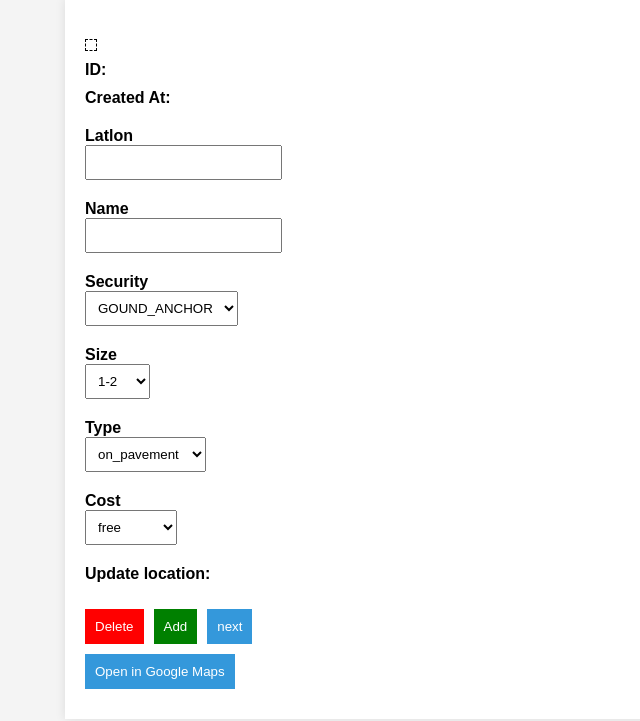
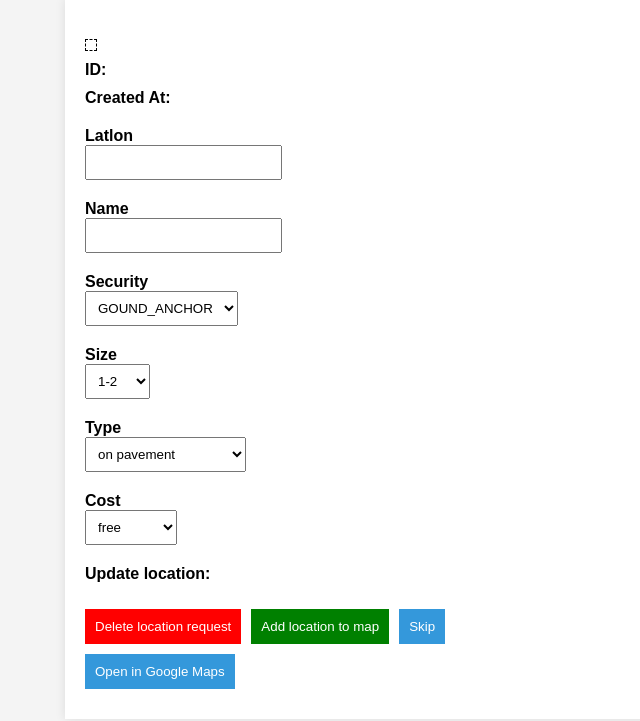
Before and after one commit to talieScript/location-request-checker, a website: page public/index.html in a window 1280 px wide. Both pictures are taken after a click on the button "Start". Shown: the part 79-800 px from the top of the page, without its empty margins (235-875 px from the left). Drawn offline with Linux system fonts and the light colour scheme; no server answers.

Commit message:
type fixes

```diff
--- a/public/index.html
+++ b/public/index.html
@@ -45,10 +45,10 @@
 
     <label style="margin-top: 10px; font-weight: bold;" for="type">Type</label>
     <select style="margin-bottom: 10px; padding: 8px;" id="type">
-      <option value="on_pavement">on_pavement</option>
-      <option value="cafe_meetup">cafe_meetup</option>
-      <option value="beautiful_spot">beautiful_spot</option>
-      <option value="off_road">off_road</option>
+      <option value="on_pavement">on pavement</option>
+      <option value="cafe_meetup">cafe/meetup location</option>
+      <option value="beautiful_spot">beauty spot</option>
+      <option value="off_road">off road</option>
       <option value="bay">bay</option>
     </select>
 
@@ -63,9 +63,9 @@
     <pre id="update-location"></pre>
 
     <div style="display: flex;">
-      <button style="background-color: red; color: #fff; padding: 10px; border: none; cursor: pointer;" type="button" onclick="deleteLocation()">Delete</button>
-      <button id="add-update-button" style="background-color: green; color: #fff; padding: 10px; border: none; cursor: pointer; margin-left: 10px;" type="button" onclick="addLocation()">Add</button>
-      <button style="background-color: #3498db; color: #fff; padding: 10px; border: none; cursor: pointer; margin-left: 10px;" type="button" onclick="next()">next</button>
+      <button style="background-color: red; color: #fff; padding: 10px; border: none; cursor: pointer;" type="button" onclick="deleteLocation()">Delete location request</button>
+      <button id="add-update-button" style="background-color: green; color: #fff; padding: 10px; border: none; cursor: pointer; margin-left: 10px;" type="button" onclick="addLocation()">Add location to map</button>
+      <button style="background-color: #3498db; color: #fff; padding: 10px; border: none; cursor: pointer; margin-left: 10px;" type="button" onclick="next()">Skip</button>
     </div>
     <button style="background-color: #3498db; color: #fff; padding: 10px; border: none; cursor: pointer; margin-top: 10px;" type="button" onclick="openInGoogleMaps()">Open in Google Maps</button>
   </form>
@@ -115,7 +115,7 @@
 
     if (location.location_id) {
       // update the button text
-      document.getElementById('add-update-button').innerText = 'Update';
+      document.getElementById('add-update-button').innerText = 'Update existing location on map';
 
       try {
         const locationToUpdate = await fetch('/api/location/' + location.location_id);
@@ -125,7 +125,7 @@
         document.getElementById('error').innerHTML = error.message;
       }
     } else {
-      document.getElementById('add-update-button').innerText = 'Add';
+      document.getElementById('add-update-button').innerText = 'Add location to map';
       document.getElementById('update-location').innerHTML = '';
     }
   }
@@ -185,6 +185,7 @@
           body: JSON.stringify(updatedLocation),
         });
         const result = await response.json();
+        deleteLocation(); // delete the location request
       } catch (error) {
         console.error(error);
         document.getElementById('error').innerHTML = error.message;
```
